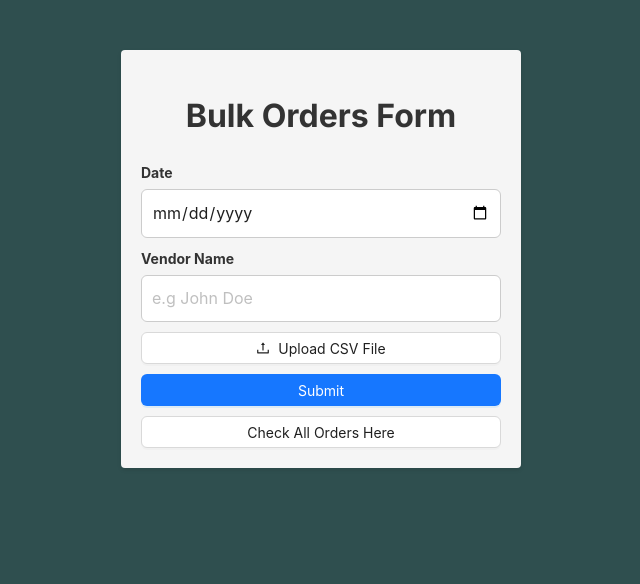
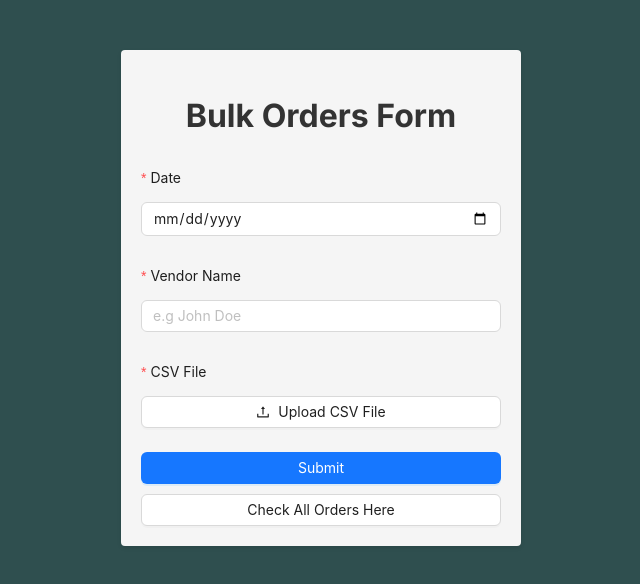
Before and after one commit to urwah1248/React-Node-Developer-Exercise, a React (Create React App) app in the folder frontend/: page / in a window 1280 px wide. Shown: the top 584 px of the page, without its empty margins (319-959 px from the left). Built offline with nearby package versions, Linux system fonts and the light colour scheme; the HTML template or start-up script is replaced by a standard one.

Commit message:
Added Form Control

```diff
--- a/frontend/src/components/OrderForm.js
+++ b/frontend/src/components/OrderForm.js
@@ -6,31 +6,29 @@ import { Button, Input, Form } from 'antd';
 import { onFinish, onFinishFailed } from './notifications';
 import UploadFile from './UploadFile';
 
+const OrderForm = () => {
+  const [loading, setLoading] = useState(false);
+  const [csv, setCSV] = useState(null)
 
-const OrderForm = () => {
-  const [date, setDate] = useState('');
-  const [vendor, setVendor] = useState('');
-  const [csv, setCSV] = useState(null)
-  const [loading, setLoading] = useState(false)
+  const handleSubmit = async (values) => {
+    setLoading(true);
 
-  const handleSubmit = async (e) => {
-    e.preventDefault();
-    setLoading(true);
+    const { date, vendor } = values;
 
     const formData = new FormData();
     formData.append('csv', csv);
     formData.append('date', date);
     formData.append('vendor', vendor);
 
-    //Extra measure in case someone changes required field from HTML
-    if(!date || !vendor || !csv){
-      onFinishFailed("Form is incomplete.")
+    // Extra measure in case someone changes required field from HTML
+    if (!date || !vendor || !csv) {
+      onFinishFailed("Form is incomplete.");
       setLoading(false);
       return;
     }
     // Check vendor name length as Validation
     if (vendor.length > 40) {
-      onFinishFailed("Vendor name must be 40 characters or less.")
+      onFinishFailed("Vendor name must be 40 characters or less.");
       setLoading(false);
       return;
     }
@@ -43,14 +41,15 @@ const OrderForm = () => {
     const maxDate = new Date();
     maxDate.setFullYear(maxDate.getFullYear() + 100);
 
-    //Date Validation
+    // Date Validation
     if (selectedDate < minDate || selectedDate > maxDate) {
-      setLoading("Date must be within the last 100 years.");
+      onFinishFailed("Date must be within the last 100 years.");
+      setLoading(false);
       return;
     }
 
     try {
-      //Requesting Upload
+      // Requesting Upload
       const response = await fetch('/api/upload', {
         method: 'POST',
         body: formData,
@@ -62,65 +61,70 @@ const OrderForm = () => {
         setLoading(false);
         onFinish();
       } else if (response.status === 400) {
-        onFinishFailed(resJson.errors[0])
+        onFinishFailed(resJson.errors[0]);
         setLoading(false);
       } else {
-        onFinishFailed('CSV file could not be uploaded.')
+        onFinishFailed('CSV file could not be uploaded.');
         setLoading(false);
       }
     } catch (error) {
-      onFinishFailed('Something went wrong! Try again.')
+      onFinishFailed('Something went wrong! Try again.');
       setLoading(false);
     }
   };
 
   return (
-    <Form onSubmit={handleSubmit} className="form-container">
-      <h1 style={{fontFamily:['Inter', "sans-serif"]}} className="form-title">Bulk Orders Form</h1>
-      <label htmlFor="date" className="form-label">
-        Date
-      </label>
-      <Input
-        type="date"
+    <Form onFinish={handleSubmit} className="form-container">
+      <h1 style={{ fontFamily: ['Inter', 'sans-serif'] }} className="form-title">Bulk Orders Form</h1>
+      <Form.Item
+        labelCol={{ span: 24 }}
+        wrapperCol={{ span: 24 }}
+        label="Date"
         name="date"
-        id="date"
-        className="form-input"
-        onChange={(e) => setDate(e.target.value)}
-        value={date}
-        required
-      />
-      <br />
-
-      <label htmlFor="vendor" className="form-label">
-        Vendor Name
-      </label>
-      <Input
-        placeholder="e.g John Doe"
-        type="text"
-        name="vendor"
-        id="vendor"
-        className="form-input"
-        onChange={(e) => setVendor(e.target.value)}
-        value={vendor}
-        maxLength={40}
-        required
-      />
-      <br />
-
-      <Form.Item style={{marginBottom:10}}>
-        <UploadFile setCSV={setCSV} csv={csv}/>
+        rules={[{ required: true, message: 'Please enter a date' }]}
+      >
+        <Input type="date" />
       </Form.Item>
 
-      <Button htmlType='submit' type="primary" block disabled={loading} onClick={handleSubmit}>
-        {loading?<LoadingIcons.TailSpin height={22} width={22} stroke="black"/>:"Submit"}
+      <Form.Item
+        label="Vendor Name"
+        name="vendor"
+        labelCol={{ span: 24 }}
+        wrapperCol={{ span: 24 }}
+        rules={[
+          { required: true, message: 'Please enter a vendor name' },
+          { max: 40, message: 'Vendor name must be 40 characters or less' },
+        ]}
+      >
+        <Input placeholder="e.g John Doe" maxLength={40} />
+      </Form.Item>
+
+      <Form.Item
+        label="CSV File"
+        name="csv"
+        labelCol={{ span: 24 }}
+        wrapperCol={{ span: 24 }}
+        rules={!csv&&[
+          { required: true, message: 'Please attach a CSV.' }
+        ]}
+      >
+        <UploadFile setCSV={setCSV} csv={csv} />
+      </Form.Item>
+
+      <Button htmlType="submit" type="primary" block disabled={loading}>
+        {loading ? (
+          <LoadingIcons.TailSpin height={22} width={22} stroke="black" />
+        ) : (
+          'Submit'
+        )}
       </Button>
 
-      <Link to={"/orders"} style={{display:"block", textAlign:"center"}}>
-        <Button block style={{marginTop:10, textAlign:"center"}}>
+      <Link to="/orders" style={{ display: 'block', textAlign: 'center' }}>
+        <Button block style={{ marginTop: 10, textAlign: 'center' }}>
           Check All Orders Here
         </Button>
       </Link>
-      </Form>
+    </Form>
   );
 };
 
```
Also changed, not shown: 7 other files (tests, documents, lock files or other folders).
